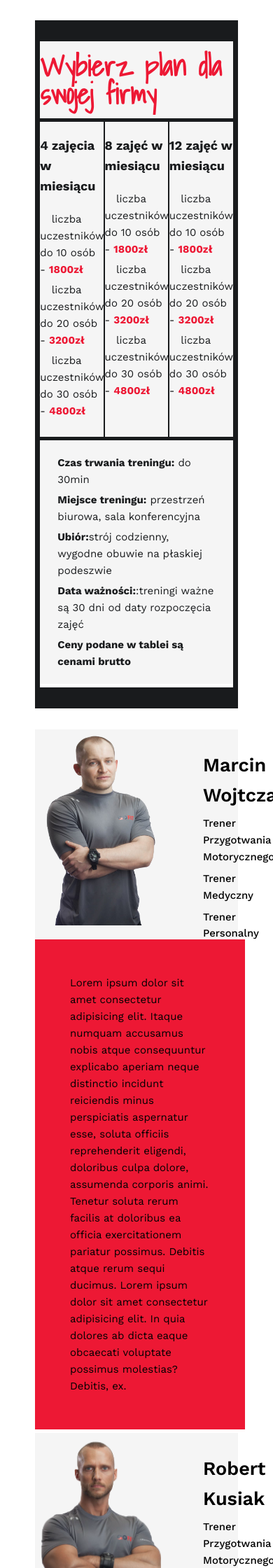
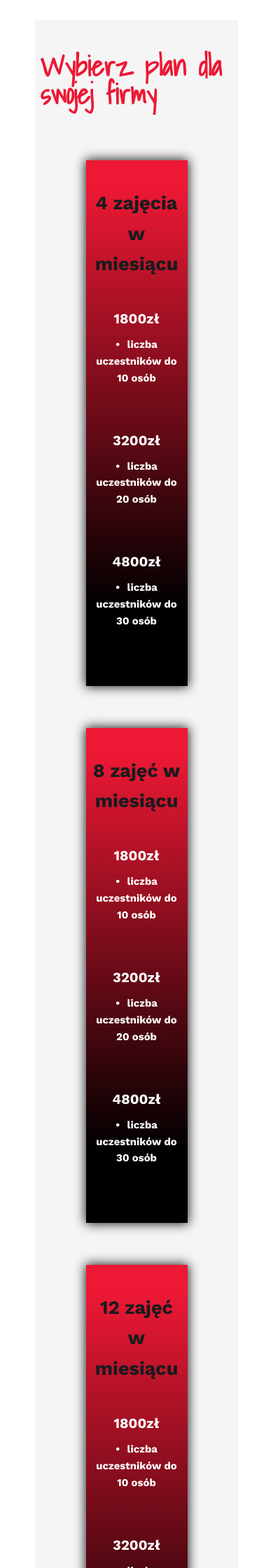
Before and after one commit to marcinWojtczak/gofit-web, a Flask app: page / in a window 390 px wide; the page is wider, and only the part inside the window is pictured. Shown: the part 1556-3796 px from the top of that part at 70% size. Run offline with Flask 2, Linux system fonts and the light colour scheme.

Commit message:
changed css

```diff
--- a/static/css/style.css
+++ b/static/css/style.css
@@ -57,6 +57,7 @@ h1 {
 h3 {
     font-size: 20px;
     font-weight: var(--fw-semiBolt);
+    color:white;
 }
 
 p {
@@ -170,7 +171,7 @@ footer {
 
     .main-nav ul li:hover {
     border-bottom: 1px solid var(--clr-dark);
-}
+    }
 
     .nav-list-item a {
         color: var(--clr-dark);
@@ -247,14 +248,12 @@ footer {
 .showcase {
     width: 100%;
     min-height: 650px;
-    background: url("../images/main_bw.jpg") no-repeat right;
+    background: url("../images/main_bw.jpg") no-repeat center;
     background-size: cover;
     background-color: var(--clr-light);
     padding: 48px 30px;
     margin-bottom: 0px;
 }
-
-
 
 .main-title {
     width: 40%;
@@ -270,6 +269,17 @@ footer {
     margin-bottom: 30px;
     font-weight: var(--fw-normal);
     font-size: 15px;
+}
+
+@media(max-width: 770px){
+    .showcase {
+        width: 100%;
+        background: url("../images/main_bw_830.jpg") no-repeat center;
+        background-size: cover;
+        background-color: var(--clr-light);
+        padding: 48px 30px;
+        margin-bottom: 0px;
+    }
 }
 
 /* section movies */
@@ -366,18 +376,27 @@ footer {
 
 .offer {
     width: 100%;
-    background: var(--clr-dark);
     display: flex;
+    background-color: var(--clr-light);
     flex-direction: column;
     justify-content:center ;
     align-items: center;
-    gap: 5px;
-    padding: 30px 0;
+    gap: 10px;
+    padding: 30px 0px;
 
 }
 
+/* .movie {
+    display: flex;
+    background: white;
+    color: #191B1D;
+    width: 100%;
+    justify-content: space-evenly;
+    padding: 30px 0px;
+    gap: 5px;
+} */
+
 .offer .box-1 {
-    background:var(--clr-light);
     display: flex;
     width: 95%;
     padding: 15px 0;
@@ -396,49 +415,82 @@ footer {
     width: 95%;
     flex-direction: row;
     justify-content: space-between;
+    margin-top: 50px;
 }
 
+
 .box-2 .offer-card {
-    width: 33%;
-    background: var(--clr-light);
-    color: var(--clr-dark);
+    width: 30%;
+    /* background: white; */
+    background: linear-gradient(180deg, rgba(237,24,52,1) 5%, rgba(0,0,0,1) 85%);
+    /* color: var(--clr-dark); */
     display: flex;
     flex-direction: column;
     align-items: center;
     padding: 20px 0;
+    text-align: center;
+    box-shadow: 0px 0px 15px 1px rgba(25, 27, 29, 1);
+
 }
 
-.offer-card h4 {
-    margin-bottom: 20px;
+.offer-card h2 {
+    margin: 20px 10px 40px 10px;
 }
 
-.offer-card p {
-    margin-bottom: 5px;
+.offer-card h3 {
+    color:white;
 }
 
-.offer-card p:before {
+
+.offer-card h5 {
+    margin: 10px 10px 60px 10px;
+    color: white;
+}
+
+.offer-card h5:before {
     content: '•';
     margin-right: 10px;
-    color: var(--clr-light);
-}
-
-.offer-card strong {
-    color: var(--clr-primary);
+    color: white;
 }
 
 
 .offer .box-3 {
-    background:var(--clr-light);
     display: flex;
     width: 95%;
-    padding: 15px 20px;
+    padding: 50px 20px;
     color: var(--clr-dark);
     align-items: center;
-    border-bottom: 5px solid white;
 }
 
 .info p{
     margin: 5px;
+}
+
+@media (max-width: 900px){
+    .offer .box-2 {
+        display: flex;
+        width: 50%;
+        flex-direction: column;
+
+    }
+
+    .box-2 .offer-card {
+        display: flex;
+        flex-direction: column;
+        width: 100%;
+        margin-bottom: 60px;
+    }
+
+    .offer .box-3 {
+        display: flex;
+        flex-direction: column;
+        width: 100%;
+        padding: 10px 20px 50px 20px;
+        color: var(--clr-dark);
+        align-items: center;
+}
+
+
 }
 
 /* showcase team */
@@ -512,12 +564,14 @@ footer {
     background: var(--clr-primary);
 }
 
-@media(max-width: 900px) {
+@media(max-width: 908px) {
     .team {
         display: flex;
         flex-direction: column;
         justify-content: center;
     }
+
+
 
     .team .trainer {
         width: 100%;
--- a/templates/index.html
+++ b/templates/index.html
@@ -71,24 +71,33 @@
 
             <div class="box-2">
                 <div class="offer-card">
-                    <h4 class="box-title">4 zajęcia w miesiącu</h4>
-                    <p>liczba uczestników do 10 osób - <strong>1800zł</strong></p>
-                    <p>liczba uczestników do 20 osób - <strong>3200zł</strong></p>
-                    <p>liczba uczestników do 30 osób - <strong>4800zł</strong></p>
+                    <h2 class="box-title">4 zajęcia w miesiącu</h2>
+                    <h3><strong>1800zł</strong></h3>
+                    <h5>liczba uczestników do 10 osób</h5>
+                    <h3><strong>3200zł</strong></h3>
+                    <h5>liczba uczestników do 20 osób</h5>
+                    <h3><strong>4800zł</strong></h3>
+                    <h5>liczba uczestników do 30 osób</h5>
                 </div>
 
                 <div class="offer-card">
-                    <h4 class="box-title">8 zajęć w miesiącu</h4>
-                    <p>liczba uczestników do 10 osób - <strong>1800zł</strong></p>
-                    <p>liczba uczestników do 20 osób - <strong>3200zł</strong></p>
-                    <p>liczba uczestników do 30 osób - <strong>4800zł</strong></p>
+                    <h2 class="box-title">8 zajęć w miesiącu</h2>
+                    <h3><strong>1800zł</strong></h3>
+                    <h5>liczba uczestników do 10 osób</h5>
+                    <h3><strong>3200zł</strong></h3>
+                    <h5>liczba uczestników do 20 osób</h5>
+                    <h3><strong>4800zł</strong></h3>
+                    <h5>liczba uczestników do 30 osób</h5>
                 </div>
 
                 <div class="offer-card">
-                    <h4 class="box-title">12 zajęć w miesiącu</h4>
-                    <p>liczba uczestników do 10 osób - <strong>1800zł</strong></p>
-                    <p>liczba uczestników do 20 osób - <strong>3200zł</strong></p>
-                    <p>liczba uczestników do 30 osób - <strong>4800zł</strong></p>
+                    <h2 class="box-title">12 zajęć w miesiącu</h2>
+                    <h3><strong>1800zł</strong></h3>
+                    <h5>liczba uczestników do 10 osób</h5>
+                    <h3><strong>3200zł</strong></h3>
+                    <h5>liczba uczestników do 20 osób</h5>
+                    <h3><strong>4800zł</strong></h3>
+                    <h5>liczba uczestników do 30 osób</h5>
                 </div>
             </div>
 
@@ -99,7 +108,7 @@
                         <li><p><strong>Miejsce treningu:</strong> przestrzeń biurowa, sala konferencyjna</p></li>
                         <li><p><strong>Ubiór:</strong>strój codzienny, wygodne obuwie na płaskiej podeszwie</p></li>
                         <li><p><strong>Data ważności:</strong>:treningi ważne są 30 dni od daty rozpoczęcia zajęć</p></li>
-                        <li><p><strong>Ceny podane w tablei są cenami brutto</strong></p></li>
+                        <li><p><strong>Ceny podane w tabeli są cenami brutto</strong></p></li>
                     </ul>
                 </div>
             </div>
```
